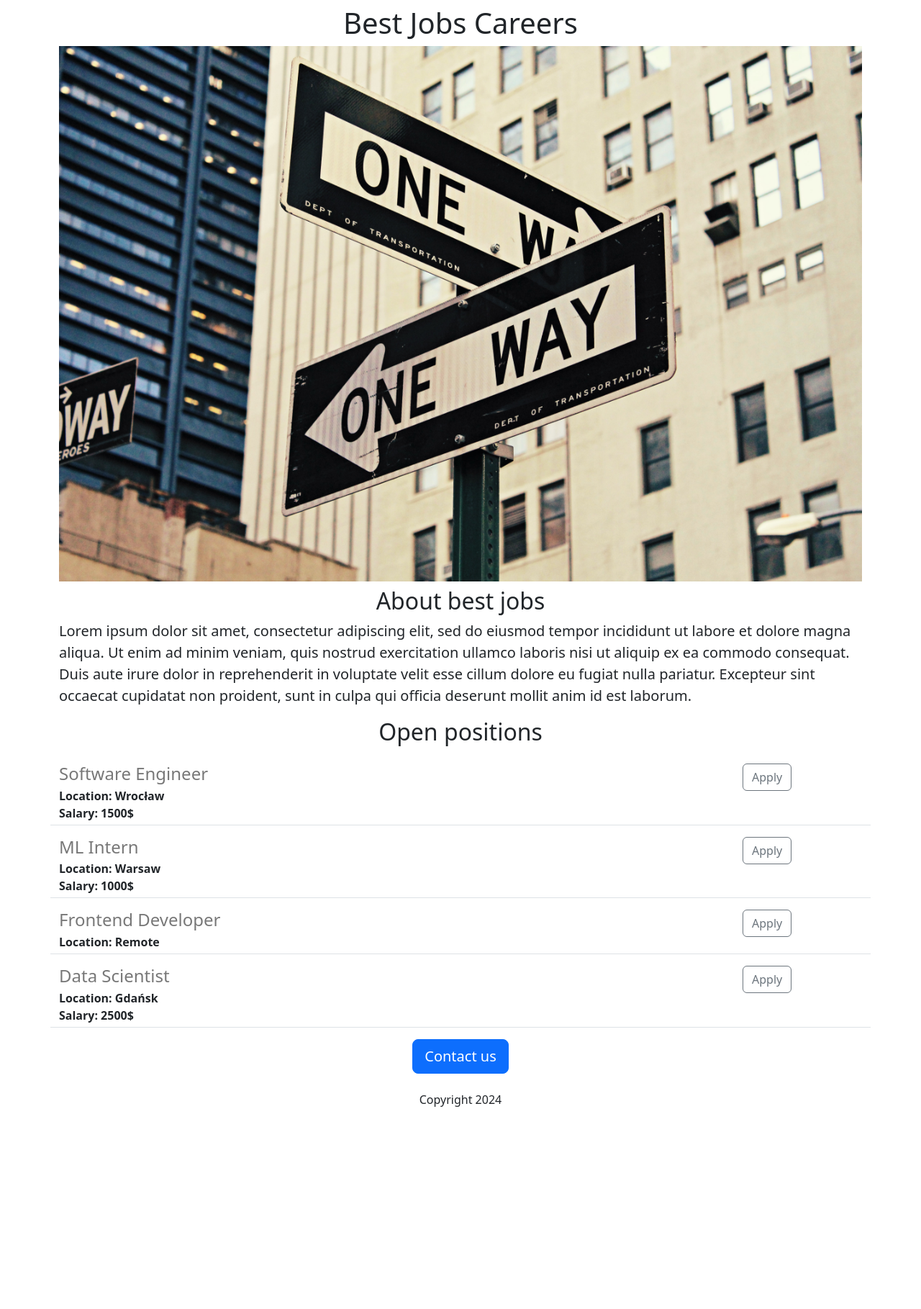
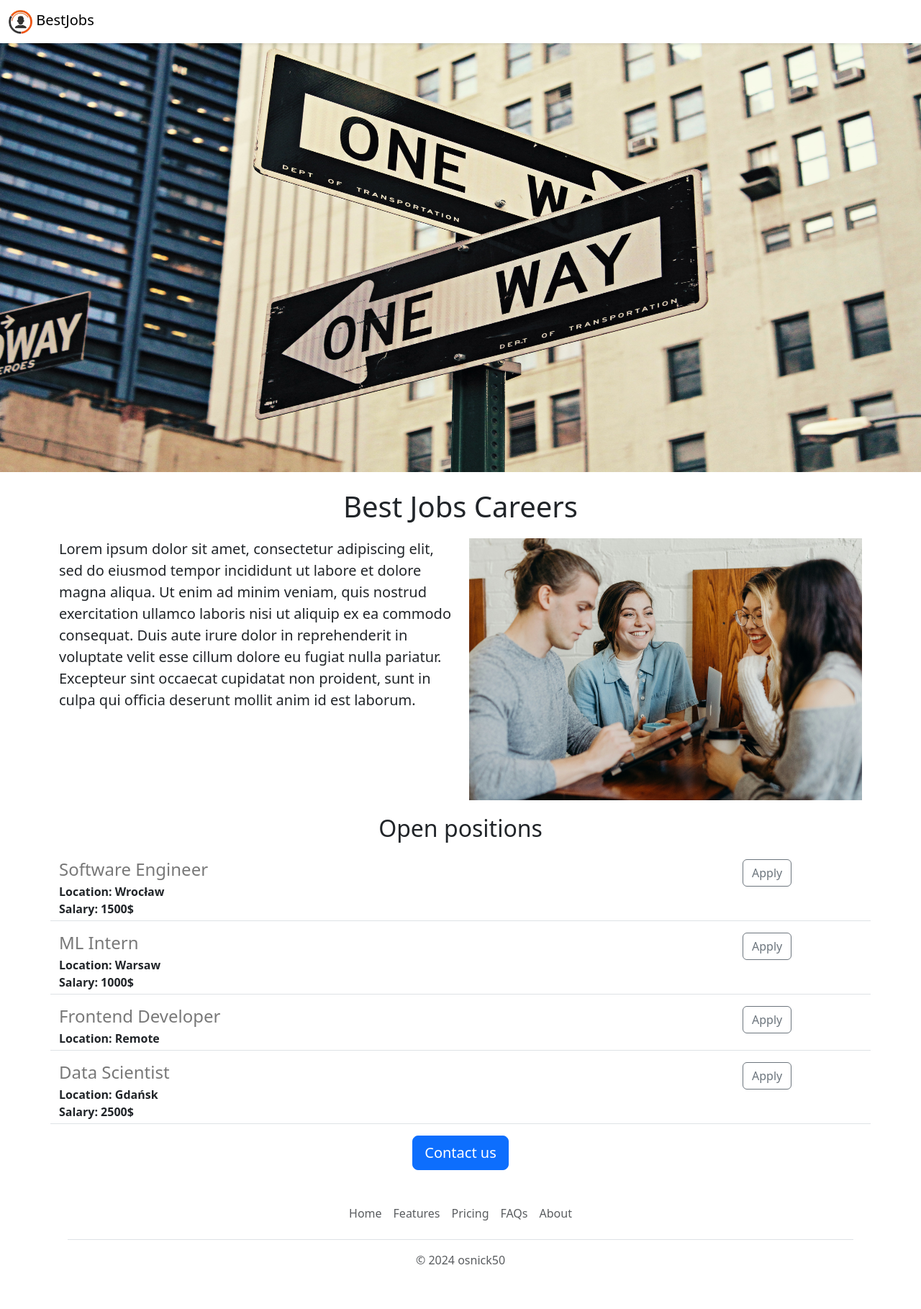
Before and after one commit to osnick50/1st-web-app, a Flask app: page / in a window 1280 px wide. Shown: the whole page at 72% size. Before the commit the page ends 1538 px from the top, so only its background shows below. Run offline with Flask 3, Linux system fonts and the light colour scheme.

Commit message:
feat: add footer, navbar, add ref to contact mail and apply form

```diff
--- /dev/null
+++ b/frontend/templates/footer.html
@@ -0,0 +1,12 @@
+<div class="container">
+  <footer class="py-3 my-4">
+    <ul class="nav justify-content-center border-bottom pb-3 mb-3">
+      <li class="nav-item"><a href="/" class="nav-link px-2 text-body-secondary">Home</a></li>
+      <li class="nav-item"><a href="#" class="nav-link px-2 text-body-secondary">Features</a></li>
+      <li class="nav-item"><a href="#" class="nav-link px-2 text-body-secondary">Pricing</a></li>
+      <li class="nav-item"><a href="#" class="nav-link px-2 text-body-secondary">FAQs</a></li>
+      <li class="nav-item"><a href="#" class="nav-link px-2 text-body-secondary">About</a></li>
+    </ul>
+    <p class="text-center text-body-secondary">&copy; 2024 osnick50</p>
+  </footer>
+</div>
--- a/frontend/templates/home.html
+++ b/frontend/templates/home.html
@@ -7,21 +7,34 @@
         <link href="https://cdn.jsdelivr.net/npm/bootstrap@5.3.2/dist/css/bootstrap.min.css" rel="stylesheet" integrity="sha384-T3c6CoIi6uLrA9TneNEoa7RxnatzjcDSCmG1MXxSR1GAsXEV/Dwwykc2MPK8M2HN" crossorigin="anonymous">
         <style>
             #banner {
-                height: 360px;
+                height: 600px;
                 width: 100%;
+                margin-bottom: 16px;
+            }
+
+            #description_header{
+                margin-top: 20px;
+                margin-bottom: 20px;
             }
         </style>
     </head>
     <body>
+        {% include 'navbar.html' %}
+        <img  class="img-fluid" id="banner" src="/static/banner.jpg">
         <div class="container">
             <h1 class="text-center mt-2 mb-2">
                 {{company_name}} Careers
             </h1>
-            <img  class="img-fluid" src="/static/banner.jpg">
-            <h2 class="text-center mt-2 mb4">About best jobs</h2>
-            <p class="lead">
-                Lorem ipsum dolor sit amet, consectetur adipiscing elit, sed do eiusmod tempor incididunt ut labore et dolore magna aliqua. Ut enim ad minim veniam, quis nostrud exercitation ullamco laboris nisi ut aliquip ex ea commodo consequat. Duis aute irure dolor in reprehenderit in voluptate velit esse cillum dolore eu fugiat nulla pariatur. Excepteur sint occaecat cupidatat non proident, sunt in culpa qui officia deserunt mollit anim id est laborum.
-            </p>
+            <div class="row" id="description_header">
+                <div class="col-md-6">
+                    <p class="lead">
+                        Lorem ipsum dolor sit amet, consectetur adipiscing elit, sed do eiusmod tempor incididunt ut labore et dolore magna aliqua. Ut enim ad minim veniam, quis nostrud exercitation ullamco laboris nisi ut aliquip ex ea commodo consequat. Duis aute irure dolor in reprehenderit in voluptate velit esse cillum dolore eu fugiat nulla pariatur. Excepteur sint occaecat cupidatat non proident, sunt in culpa qui officia deserunt mollit anim id est laborum.
+                    </p>
+                </div>
+                <div class="d-none d-md-block col-md-6">
+                    <img class="img-fluid" src="/static/people.jpg">
+                </div>
+            </div>
             <h2 class="text-center mt-2 mb-4">Open positions</h2>
             <div>
                 {% for job in jobs %}
@@ -29,9 +42,9 @@
                 {% endfor %}
             </div>
             <div class="text-center">
-                <button class="btn btn-primary btn-lg">Contact us</button>
-                <p class="mt-4">Copyright 2024</p>
+                <a class="btn btn-primary btn-lg" href="mailto:oskarus40@gmail.com?subject=Question%20about%20Best%20Jobs&body=Name%3A%0D%0A%0D%0AQuestion%3A">Contact us</a>
             </div>
+            {% include 'footer.html' %}
         </div>
     </body>
 
--- a/frontend/templates/jobitem.html
+++ b/frontend/templates/jobitem.html
@@ -9,6 +9,6 @@
         {% endif %}
     </div>
     <div class="col-2">
-        <button type="button" class="btn btn-outline-secondary">Apply</button>
+        <a href="mailto:oskarus40@gmail.com?subject=Application%20for%20{{job['title']}}%20position&body=Name%3A%0D%0A%0D%0ASurname%3A%0D%0A%0D%0ALinkedIn%3A%0D%0A%0D%0A" type="button" class="btn btn-outline-secondary">Apply</a>
     </div>
 </div>
--- /dev/null
+++ b/frontend/templates/navbar.html
@@ -0,0 +1,9 @@
+<nav class="navbar shadow-sm fixed-top bg-white">
+  <div class="container-fluid">
+    <a class="navbar-brand" href="#">
+      <img src="/static/logoxd.png" alt="Logo" width="33" height="33" class="d-inline-block align-text-top">
+      BestJobs
+    </a>
+  </div>
+</nav>
+<div style="height:56px"></div>
```
Also changed, not shown: static/bootstrap-logo.svg (added), static/logo.jpeg (added), static/logo.png (added), static/logoxd.png (added), static/people.jpg (added).
